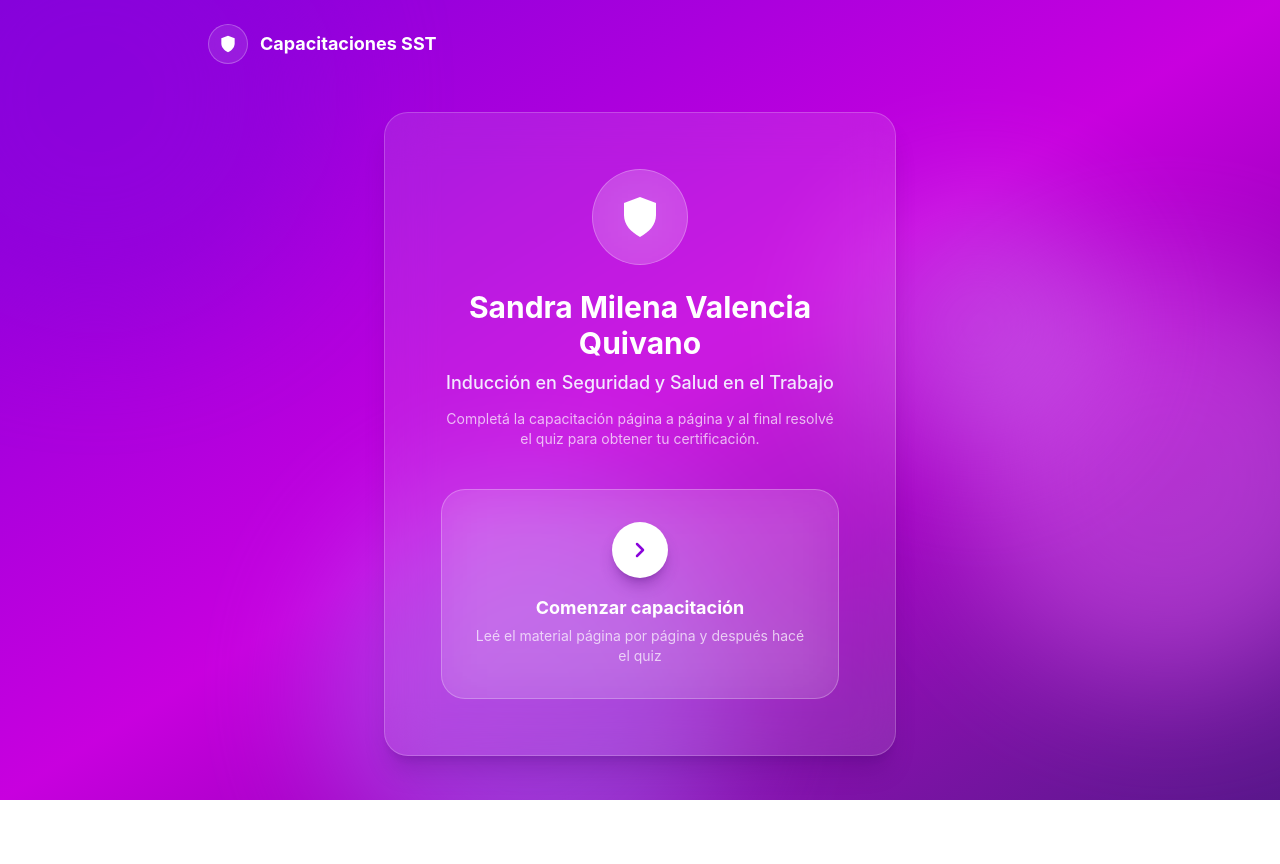
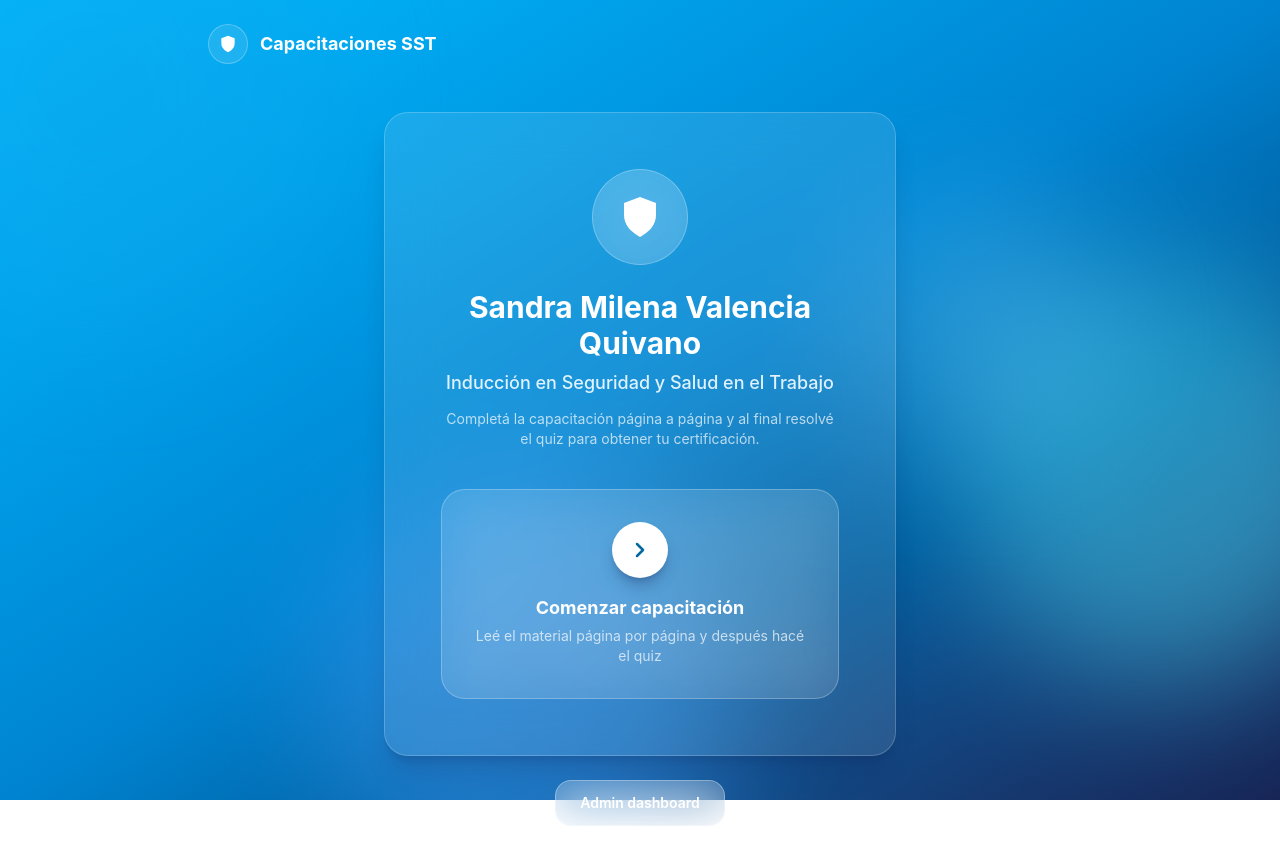
Before and after one commit to Samuel-Urrego/Capacitaciones-SST, a React (Vite) app: page / in a window 1280 px wide. Shown: the top 864 px of the page. Built offline with nearby package versions, Linux system fonts and the light colour scheme.

Commit message:
feat: blue theme, quiz answer validation, admin dashboard link

```diff
--- a/src/components/GlassBackground.jsx
+++ b/src/components/GlassBackground.jsx
@@ -4,11 +4,11 @@ export default function GlassBackground() {
       aria-hidden="true"
       className="pointer-events-none fixed inset-0 -z-10 overflow-hidden"
     >
-      <div className="absolute inset-0 bg-gradient-to-br from-purple-700 via-fuchsia-600 to-purple-900" />
+      <div className="absolute inset-0 bg-gradient-to-br from-sky-400 via-sky-600 to-blue-950" />
       <div className="absolute -left-32 -top-32 h-[28rem] w-[28rem] rounded-full bg-primary opacity-50 blur-3xl" />
-      <div className="absolute -right-24 top-1/3 h-[26rem] w-[26rem] rounded-full bg-fuchsia-400 opacity-40 blur-3xl" />
-      <div className="absolute -bottom-24 left-1/4 h-[26rem] w-[26rem] rounded-full bg-violet-400 opacity-40 blur-3xl" />
-      <div className="absolute left-2/3 top-1/4 h-64 w-64 rounded-full bg-purple-300 opacity-30 blur-3xl" />
+      <div className="absolute -right-24 top-1/3 h-[26rem] w-[26rem] rounded-full bg-cyan-300 opacity-40 blur-3xl" />
+      <div className="absolute -bottom-24 left-1/4 h-[26rem] w-[26rem] rounded-full bg-blue-400 opacity-40 blur-3xl" />
+      <div className="absolute left-2/3 top-1/4 h-64 w-64 rounded-full bg-sky-300 opacity-30 blur-3xl" />
     </div>
   )
 }
--- a/src/components/ui.jsx
+++ b/src/components/ui.jsx
@@ -3,7 +3,7 @@
 export function Card({ className = '', children }) {
   return (
     <div
-      className={`rounded-3xl border border-white/20 bg-white/10 shadow-xl shadow-purple-950/20 backdrop-blur-xl ${className}`}
+      className={`rounded-3xl border border-white/20 bg-white/10 shadow-xl shadow-blue-950/20 backdrop-blur-xl ${className}`}
     >
       {children}
     </div>
@@ -20,7 +20,7 @@ export function Button({
     'inline-flex items-center justify-center gap-2 rounded-2xl font-semibold transition-all duration-150 active:scale-[0.98] disabled:cursor-not-allowed disabled:opacity-40'
   const variants = {
     primary:
-      'bg-white text-primary shadow-lg shadow-purple-950/30 hover:bg-white/90',
+      'bg-white text-primary-dark shadow-lg shadow-blue-950/30 hover:bg-white/90',
     neutral:
       'border border-white/30 bg-white/15 text-white backdrop-blur-xl hover:bg-white/25',
   }
@@ -48,7 +48,7 @@ export function Pill({ active = false, className = '', ...props }) {
       type="button"
       className={`inline-flex cursor-pointer items-center gap-2 rounded-full px-4 py-2 text-sm font-medium transition-all duration-150 ${
         active
-          ? 'bg-white text-primary shadow-lg shadow-purple-950/30'
+          ? 'bg-white text-primary-dark shadow-lg shadow-blue-950/30'
           : 'border border-white/25 bg-white/10 text-white/80 backdrop-blur-xl hover:bg-white/20 hover:text-white'
       } ${className}`}
       {...props}
--- a/src/index.css
+++ b/src/index.css
@@ -1,8 +1,8 @@
 @import "tailwindcss";
 
 @theme {
-  --color-primary: #8a04db;
-  --color-primary-dark: #6702a8;
+  --color-primary: #0ea5e9;
+  --color-primary-dark: #0369a1;
 }
 
 body {
--- a/src/pages/LandingPage.jsx
+++ b/src/pages/LandingPage.jsx
@@ -22,7 +22,7 @@ export default function LandingPage() {
           <h2 className="text-2xl font-bold text-white sm:text-3xl">
             Sandra Milena Valencia Quivano
           </h2>
-          <p className="mt-2 text-base font-medium text-purple-100 sm:text-lg">
+          <p className="mt-2 text-base font-medium text-sky-100 sm:text-lg">
             Inducción en Seguridad y Salud en el Trabajo
           </p>
           <p className="mx-auto mt-3 max-w-md text-sm text-white/70">
@@ -33,7 +33,7 @@ export default function LandingPage() {
           <div className="mt-10">
             <Link to="/course">
               <div className="group flex flex-col items-center justify-center rounded-3xl border border-white/25 bg-white/10 p-8 text-center backdrop-blur-xl transition-all duration-150 hover:bg-white/20">
-                <span className="flex h-14 w-14 items-center justify-center rounded-full bg-white text-primary shadow-lg shadow-purple-950/30 transition group-hover:scale-105">
+                <span className="flex h-14 w-14 items-center justify-center rounded-full bg-white text-primary-dark shadow-lg shadow-blue-950/30 transition group-hover:scale-105">
                   <IconChevronRight className="h-6 w-6" />
                 </span>
                 <p className="mt-4 text-lg font-bold text-white">
@@ -46,6 +46,14 @@ export default function LandingPage() {
             </Link>
           </div>
         </Card>
+
+        <div className="mt-6">
+          <Link to="/login">
+            <div className="flex items-center justify-center gap-2 rounded-2xl border border-white/30 bg-white/15 px-6 py-3 text-sm font-semibold text-white backdrop-blur-xl transition-all duration-150 hover:bg-white/25 active:scale-[0.98]">
+              Admin dashboard
+            </div>
+          </Link>
+        </div>
       </main>
 
       <footer className="mx-auto w-full max-w-4xl px-4 pb-6 text-center">
--- a/src/pages/QuizPage.jsx
+++ b/src/pages/QuizPage.jsx
@@ -113,7 +113,7 @@ export default function QuizPage() {
                       onClick={() => selectOption(optionIndex)}
                       className={`flex w-full items-center gap-4 rounded-2xl border px-5 py-4 text-left transition-all duration-150 ${
                         isSelected
-                          ? 'border-white/60 bg-white text-primary shadow-lg shadow-purple-950/30'
+                          ? 'border-white/60 bg-white text-primary-dark shadow-lg shadow-blue-950/30'
                           : 'border-white/25 bg-white/10 text-white/80 backdrop-blur-xl hover:bg-white/20 hover:text-white'
                       }`}
                     >
@@ -133,7 +133,8 @@ export default function QuizPage() {
               </div>
             </Card>
 
-            <div className="mt-6 flex items-center justify-between gap-4">
+            <div className="mt-6">
+              <div className="flex items-center justify-between gap-4">
                 <Button
                   variant="neutral"
                   onClick={goPrev}
@@ -145,14 +146,28 @@ export default function QuizPage() {
                 </Button>
 
                 {index === questions.length - 1 ? (
-                <Button onClick={finish} className="px-8 py-3">
+                  <Button
+                    onClick={finish}
+                    disabled={selected === null}
+                    className="px-8 py-3"
+                  >
                     Ver resultado
                   </Button>
                 ) : (
-                <Button onClick={goNext} className="px-8 py-3">
+                  <Button
+                    onClick={goNext}
+                    disabled={selected === null}
+                    className="px-8 py-3"
+                  >
                     Siguiente
                     <IconChevronRight className="h-5 w-5" />
                   </Button>
+                )}
+              </div>
+              {selected === null && (
+                <p className="mt-4 text-center text-sm text-white/60">
+                  Elegí una opción para poder continuar
+                </p>
               )}
             </div>
           </>
```
Lines whose indentation alone changed are shown as unchanged.
